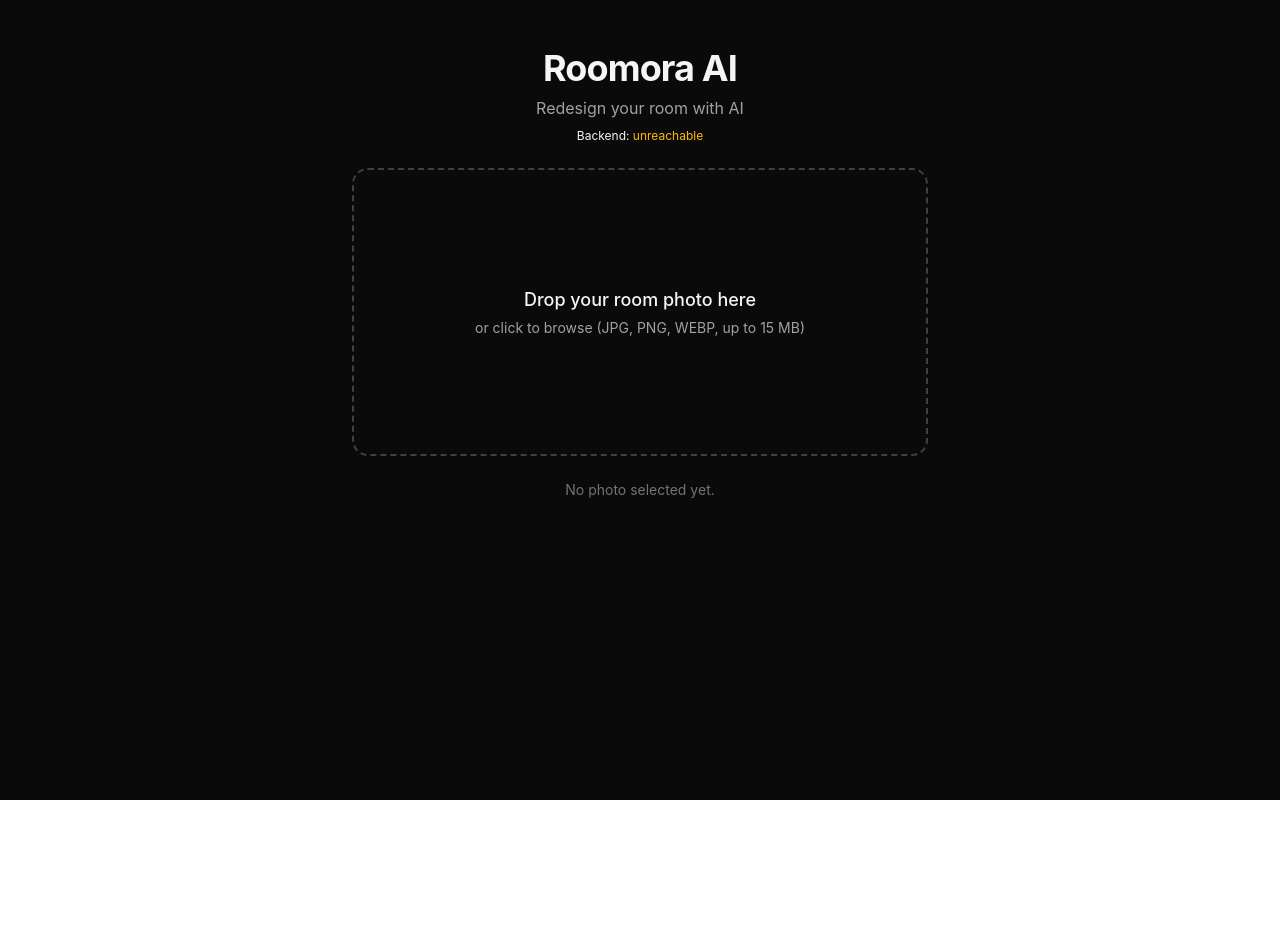
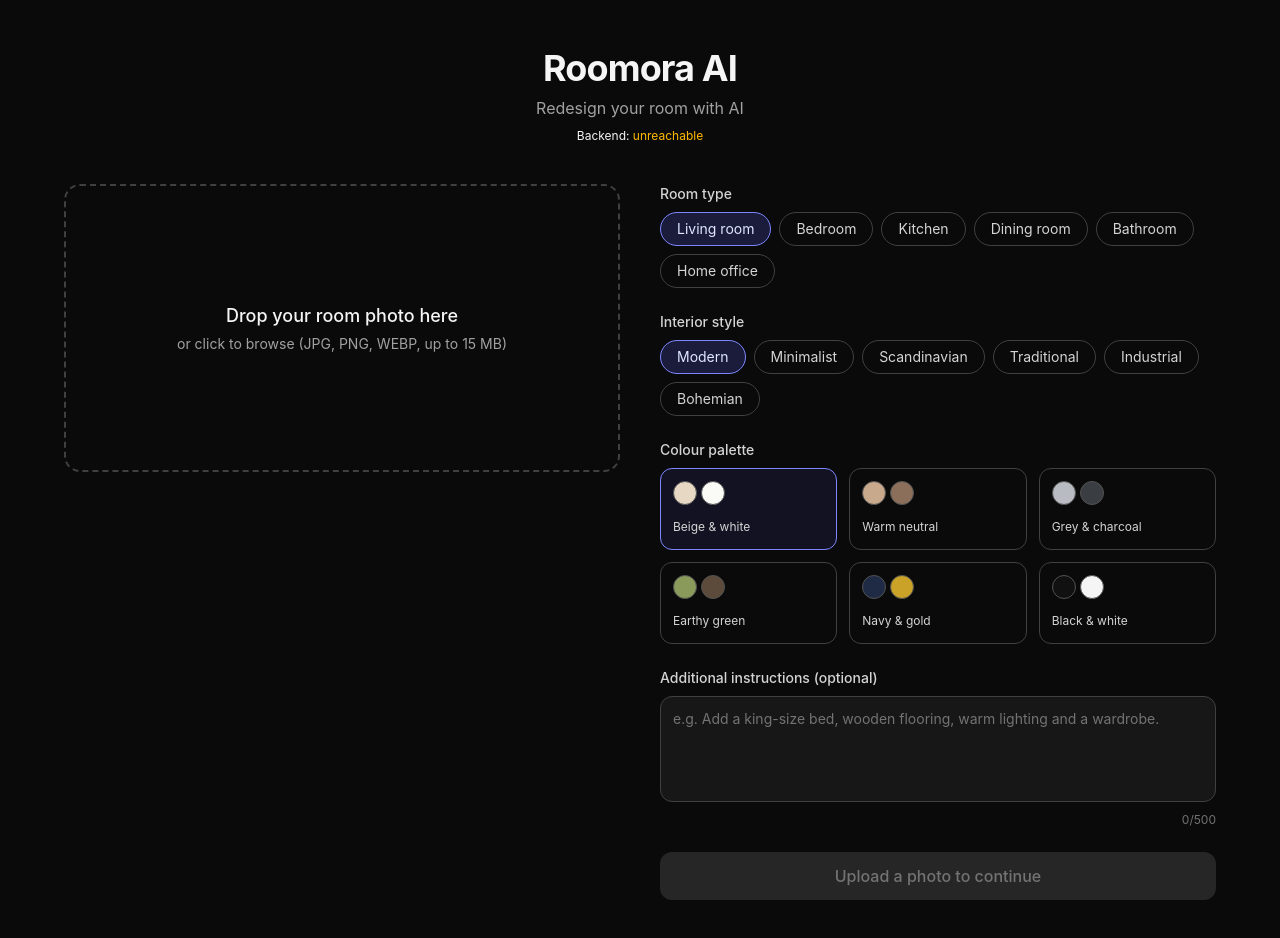
Before and after one commit to ShtSushan/Roomora-AI, a React app in the folder frontend/: page / in a window 1280 px wide. Shown: the top 938 px of the page. Before the commit the page ends 800 px from the top, so only its background shows below. Built offline with nearby package versions, Linux system fonts and the light colour scheme; no server answers; the HTML template or start-up script is replaced by a standard one.

Commit message:
design settings and prompt editor

```diff
--- a/frontend/src/App.jsx
+++ b/frontend/src/App.jsx
@@ -1,11 +1,20 @@
 import { useEffect, useState } from "react";
+import DesignSettings from "./components/DesignSettings";
 import ImageUploader from "./components/ImageUploader";
+import PromptEditor from "./components/PromptEditor";
 
 const API_URL = "http://127.0.0.1:8000";
 
 export default function App() {
   const [backendStatus, setBackendStatus] = useState("checking...");
   const [selectedFile, setSelectedFile] = useState(null);
+  const [settings, setSettings] = useState({
+    roomType: "living_room",
+    style: "modern",
+    palette: "beige_white",
+  });
+  const [prompt, setPrompt] = useState("");
+  const [preview, setPreview] = useState(null);
 
   useEffect(() => {
     fetch(`${API_URL}/health`)
@@ -14,9 +23,16 @@ export default function App() {
       .catch(() => setBackendStatus("unreachable"));
   }, []);
 
+  const canGenerate = Boolean(selectedFile);
+
+  function handleGenerate() {
+    // Phase 5 will send this to the backend. For now we only display it.
+    setPreview({ ...settings, prompt: prompt.trim(), photo: selectedFile.name });
+  }
+
   return (
-    <div className="min-h-screen bg-neutral-950 text-neutral-100 flex flex-col items-center gap-6 px-4 py-12">
-      <header className="text-center">
+    <div className="min-h-screen bg-neutral-950 text-neutral-100 px-4 py-12">
+      <header className="mb-10 text-center">
         <h1 className="text-4xl font-bold tracking-tight">Roomora AI</h1>
         <p className="mt-2 text-neutral-400">Redesign your room with AI</p>
         <p className="mt-2 text-xs">
@@ -31,11 +47,31 @@ export default function App() {
         </p>
       </header>
 
-      <ImageUploader onFileSelected={setSelectedFile} />
+      <main className="mx-auto grid max-w-6xl gap-10 lg:grid-cols-2">
+        <section className="flex flex-col items-center gap-4">
+          <ImageUploader onFileSelected={setSelectedFile} />
+        </section>
 
-      <p className="text-sm text-neutral-500">
-        {selectedFile ? "Photo ready." : "No photo selected yet."}
-      </p>
+        <section className="flex flex-col items-center gap-6">
+          <DesignSettings settings={settings} onChange={setSettings} />
+          <PromptEditor value={prompt} onChange={setPrompt} />
+
+          <button
+            type="button"
+            disabled={!canGenerate}
+            onClick={handleGenerate}
+            className="w-full max-w-xl rounded-xl bg-indigo-500 px-6 py-3 font-medium text-white transition-colors hover:bg-indigo-400 disabled:cursor-not-allowed disabled:bg-neutral-800 disabled:text-neutral-500"
+          >
+            {canGenerate ? "Generate design" : "Upload a photo to continue"}
+          </button>
+
+          {preview && (
+            <pre className="w-full max-w-xl overflow-x-auto rounded-xl bg-neutral-900 p-4 text-xs text-neutral-300">
+              {JSON.stringify(preview, null, 2)}
+            </pre>
+          )}
+        </section>
+      </main>
     </div>
   );
 }
--- /dev/null
+++ b/frontend/src/components/DesignSettings.jsx
@@ -0,0 +1,90 @@
+import { PALETTES, ROOM_TYPES, STYLES } from "../designOptions";
+
+// A reusable row of clickable chips. Used for room type and style.
+function ChipGroup({ label, options, value, onChange }) {
+  return (
+    <fieldset>
+      <legend className="mb-2 text-sm font-medium text-neutral-300">
+        {label}
+      </legend>
+      <div className="flex flex-wrap gap-2">
+        {options.map((option) => {
+          const selected = option.id === value;
+          return (
+            <button
+              key={option.id}
+              type="button"
+              onClick={() => onChange(option.id)}
+              aria-pressed={selected}
+              className={`rounded-full border px-4 py-1.5 text-sm transition-colors ${
+                selected
+                  ? "border-indigo-400 bg-indigo-500/20 text-indigo-100"
+                  : "border-neutral-700 text-neutral-300 hover:border-neutral-500"
+              }`}
+            >
+              {option.label}
+            </button>
+          );
+        })}
+      </div>
+    </fieldset>
+  );
+}
+
+export default function DesignSettings({ settings, onChange }) {
+  // Copies the current settings and changes one field.
+  const update = (field) => (value) => onChange({ ...settings, [field]: value });
+
+  return (
+    <div className="flex w-full max-w-xl flex-col gap-6">
+      <ChipGroup
+        label="Room type"
+        options={ROOM_TYPES}
+        value={settings.roomType}
+        onChange={update("roomType")}
+      />
+
+      <ChipGroup
+        label="Interior style"
+        options={STYLES}
+        value={settings.style}
+        onChange={update("style")}
+      />
+
+      <fieldset>
+        <legend className="mb-2 text-sm font-medium text-neutral-300">
+          Colour palette
+        </legend>
+        <div className="grid grid-cols-2 gap-3 sm:grid-cols-3">
+          {PALETTES.map((palette) => {
+            const selected = palette.id === settings.palette;
+            return (
+              <button
+                key={palette.id}
+                type="button"
+                onClick={() => update("palette")(palette.id)}
+                aria-pressed={selected}
+                className={`rounded-xl border p-3 text-left transition-colors ${
+                  selected
+                    ? "border-indigo-400 bg-indigo-500/10"
+                    : "border-neutral-700 hover:border-neutral-500"
+                }`}
+              >
+                <div className="mb-2 flex gap-1">
+                  {palette.colors.map((color) => (
+                    <span
+                      key={color}
+                      className="h-6 w-6 rounded-full border border-neutral-600"
+                      style={{ backgroundColor: color }}
+                    />
+                  ))}
+                </div>
+                <span className="text-xs text-neutral-300">{palette.label}</span>
+              </button>
+            );
+          })}
+        </div>
+      </fieldset>
+    </div>
+  );
+}
--- /dev/null
+++ b/frontend/src/components/PromptEditor.jsx
@@ -0,0 +1,26 @@
+import { MAX_PROMPT_LENGTH } from "../designOptions";
+
+export default function PromptEditor({ value, onChange }) {
+  return (
+    <div className="w-full max-w-xl">
+      <label
+        htmlFor="custom-prompt"
+        className="mb-2 block text-sm font-medium text-neutral-300"
+      >
+        Additional instructions (optional)
+      </label>
+      <textarea
+        id="custom-prompt"
+        value={value}
+        onChange={(e) => onChange(e.target.value)}
+        maxLength={MAX_PROMPT_LENGTH}
+        rows={4}
+        placeholder="e.g. Add a king-size bed, wooden flooring, warm lighting and a wardrobe."
+        className="w-full resize-none rounded-xl border border-neutral-700 bg-neutral-900 p-3 text-sm text-neutral-100 placeholder:text-neutral-500 focus:border-indigo-400 focus:outline-none"
+      />
+      <p className="mt-1 text-right text-xs text-neutral-500">
+        {value.length}/{MAX_PROMPT_LENGTH}
+      </p>
+    </div>
+  );
+}
--- /dev/null
+++ b/frontend/src/designOptions.jsx
@@ -0,0 +1,32 @@
+// Each option has an `id` (what the backend will receive) and a `label`
+// (what the user sees). Ids use lowercase_with_underscores so the backend
+// can match them reliably.
+
+export const ROOM_TYPES = [
+  { id: "living_room", label: "Living room" },
+  { id: "bedroom", label: "Bedroom" },
+  { id: "kitchen", label: "Kitchen" },
+  { id: "dining_room", label: "Dining room" },
+  { id: "bathroom", label: "Bathroom" },
+  { id: "home_office", label: "Home office" },
+];
+
+export const STYLES = [
+  { id: "modern", label: "Modern" },
+  { id: "minimalist", label: "Minimalist" },
+  { id: "scandinavian", label: "Scandinavian" },
+  { id: "traditional", label: "Traditional" },
+  { id: "industrial", label: "Industrial" },
+  { id: "bohemian", label: "Bohemian" },
+];
+
+export const PALETTES = [
+  { id: "beige_white", label: "Beige & white", colors: ["#E6D8C3", "#FAFAF7"] },
+  { id: "warm_neutral", label: "Warm neutral", colors: ["#C8A98B", "#8B6F5A"] },
+  { id: "grey_charcoal", label: "Grey & charcoal", colors: ["#B8BCC2", "#3A3D42"] },
+  { id: "earth_green", label: "Earthy green", colors: ["#8A9A5B", "#5C4B3A"] },
+  { id: "navy_gold", label: "Navy & gold", colors: ["#1F2A44", "#C9A227"] },
+  { id: "black_white", label: "Black & white", colors: ["#111111", "#F5F5F5"] },
+];
+
+export const MAX_PROMPT_LENGTH = 500;
```
